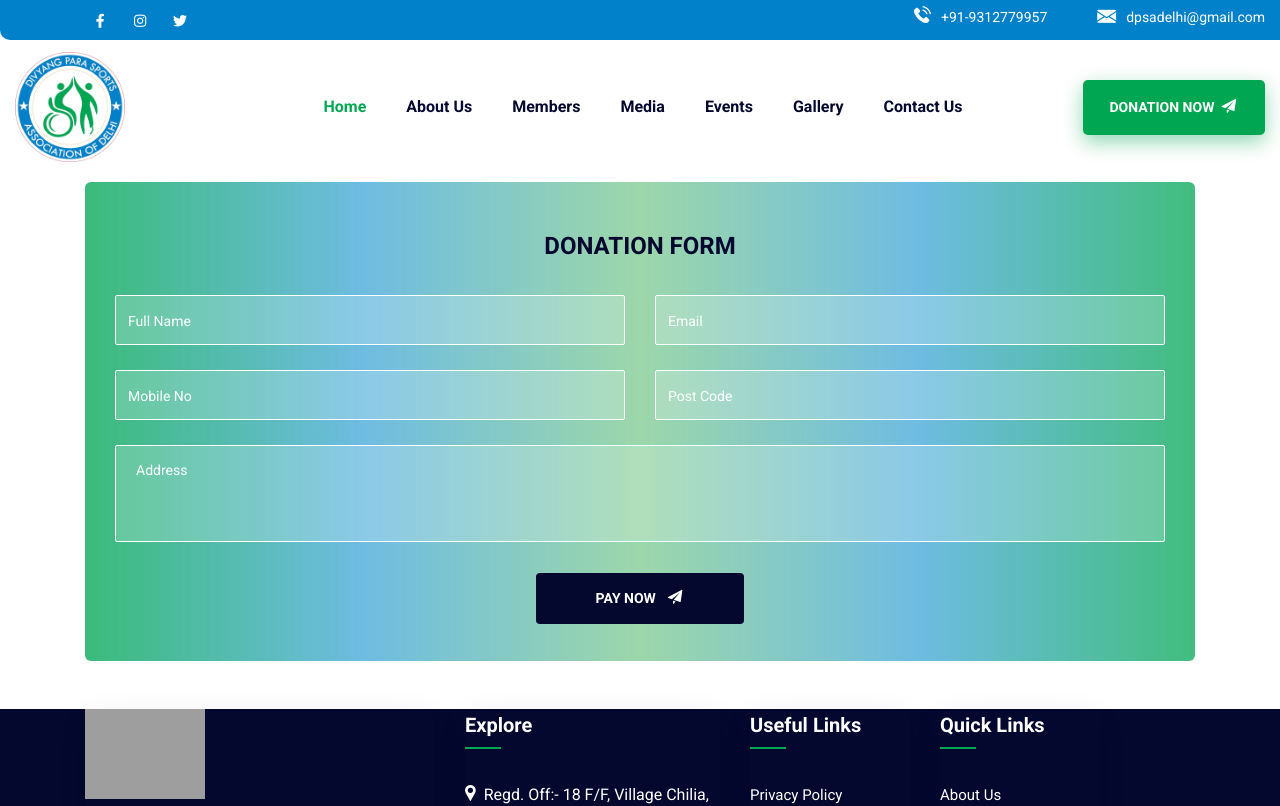
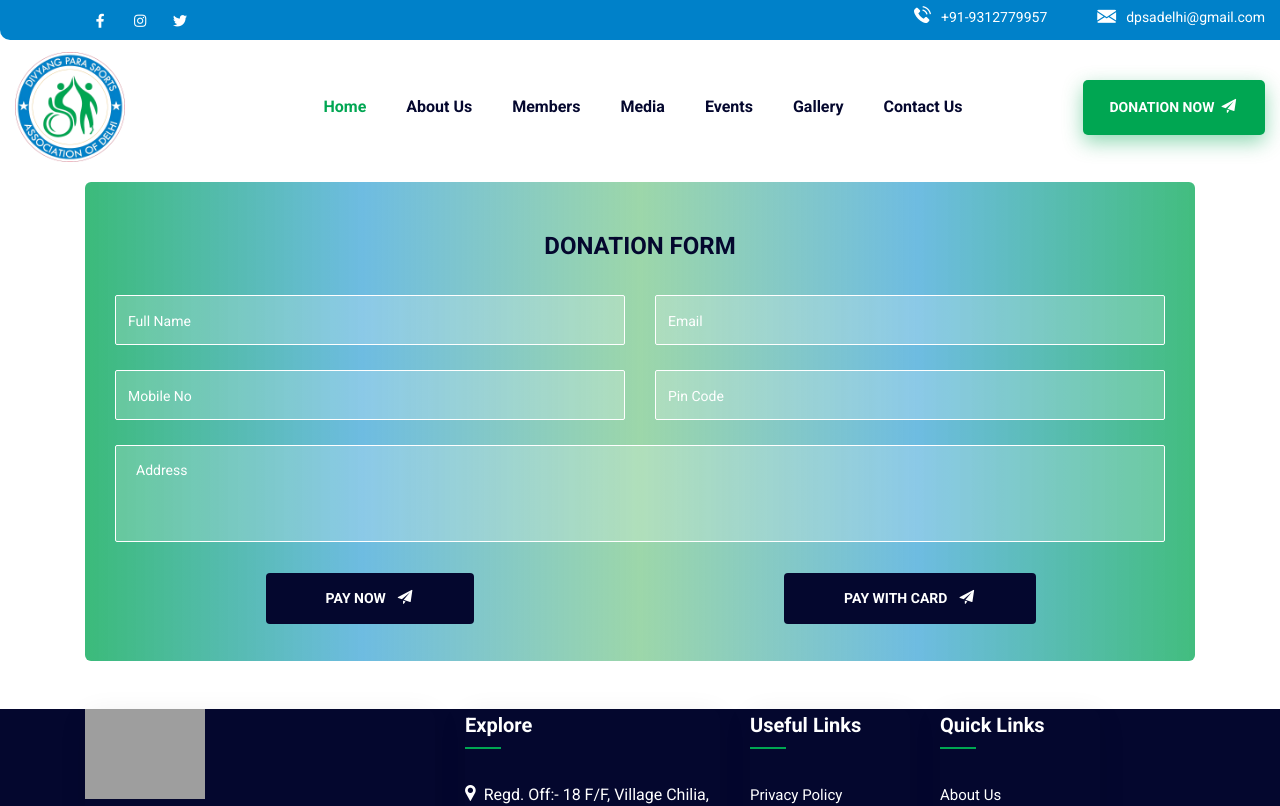
Before and after one commit to Shivisoni19/dpsadelhi_reactsite, a React (Create React App) app: page /donation in a window 1280 px wide. Shown: the top 806 px of the page. Built offline with nearby package versions, Linux system fonts and the light colour scheme; grey boxes are pictures that could not be loaded.

Commit message:
SevenCommit 19Dec

```diff
--- a/package.json
+++ b/package.json
@@ -3,6 +3,7 @@
   "version": "0.1.0",
   "private": true,
   "dependencies": {
+    "@google-pay/button-react": "^3.0.10",
     "@testing-library/jest-dom": "^5.17.0",
     "@testing-library/react": "^13.4.0",
     "@testing-library/user-event": "^13.5.0",
@@ -13,6 +14,7 @@
     "react-router-dom": "^6.20.1",
     "react-scripts": "5.0.1",
     "react-slick": "^0.29.0",
+    "react-stripe-checkout": "^2.6.3",
     "slick-carousel": "^1.8.1",
     "web-vitals": "^2.1.4"
   },
--- a/src/components/donation/DonationForm.jsx
+++ b/src/components/donation/DonationForm.jsx
@@ -1,5 +1,6 @@
-import React from 'react'
-import { Link } from 'react-router-dom'
+import GooglePayButton from "@google-pay/button-react";
+import React from "react";
+import { Link } from "react-router-dom";
 
 const DonationForm = () => {
   return (
@@ -15,7 +16,7 @@ const DonationForm = () => {
                     <h6 className="title">DONATION FORM</h6>
                   </div>
                   <form
-                    action="request.html"
+                    action="#"
                     className="contact-page-form"
                     novalidate="novalidate"
                   >
@@ -36,7 +37,7 @@ const DonationForm = () => {
                         <div className="form-group">
                           <input
                             type="email"
-                            name="lname"
+                            name="email"
                             placeholder="Email"
                             className="form-control"
                             required=""
@@ -60,8 +61,8 @@ const DonationForm = () => {
                         <div className="form-group">
                           <input
                             type="text"
-                            name="phone"
-                            placeholder="Post Code"
+                            name="pcode"
+                            placeholder="Pin Code"
                             className="form-control"
                             required=""
                             aria-required="true"
@@ -77,7 +78,7 @@ const DonationForm = () => {
                           ></textarea>
                         </div>
                       </div>
-                      <div className="col-md-12">
+                      <div className="col-md-6">
                         <div className="btn-wrapper desktop-center">
                           <Link
                             to="/contact"
@@ -87,6 +88,65 @@ const DonationForm = () => {
                           </Link>
                         </div>
                       </div>
+                      <div className="col-md-6">
+                        <div className="btn-wrapper desktop-center">
+                          <Link
+                            to="/contact"
+                            className="boxed-btn political-btn style-01"
+                          >
+                            PAY WITH CARD<i className="icon-paper-plan"></i>
+                          </Link>
+                        </div>
+                      </div>
+                      {/* <GooglePayButton
+                        environment="TEST"
+                        paymentRequest={{
+                          apiVersion: 2,
+                          apiVersionMinor: 0,
+                          allowedPaymentMethods: [
+                            {
+                              type: "CARD",
+                              parameters: {
+                                allowedAuthMethods: [
+                                  "PAN_ONLY",
+                                  "CRYPTOGRAM_3DS",
+                                ],
+                                allowedCardNetworks: ["MASTERCARD", "VISA"],
+                              },
+                              tokenizationSpecification: {
+                                type: "PAYMENT_GATEWAY",
+                                parameters: {
+                                  gateway: "example",
+                                  gatewayMerchantId: "exampleGatewayMerchantId",
+                                },
+                              },
+                            },
+                          ],
+                          merchantInfo: {
+                            merchantId: "12345678901234567890",
+                            merchantName: "Demo Merchant",
+                          },
+                          transactionInfo: {
+                            totalPriceStatus: "FINAL",
+                            totalPriceLabel: "Total",
+                            totalPrice: "100.00",
+                            currencyCode: "USD",
+                            countryCode: "US",
+                          },
+                          shippingAddressRequired:true,
+                          callbackIntents:["PAYMENT_AUTHORIZATION"]
+                        }}
+                        onLoadPaymentData={(paymentRequest) => {
+                          console.log("load payment data", paymentRequest);
+                        }}
+                        onPaymentAuthorized ={paymentData => {
+                          console.log(paymentData);
+                          return {transactionState: 'SUCCESS'}
+                        }}
+                        existingPaymentMethodRequired = 'false'
+                        buttonColor="Black"
+                        buttonType="buy"
+                      /> */}
                     </div>
                   </form>
                 </div>
@@ -97,7 +157,7 @@ const DonationForm = () => {
       </div>
       {/* <!-- Donation Form Section end --> */}
     </>
-  )
-}
+  );
+};
 
-export default DonationForm
+export default DonationForm;
```
Also changed, not shown: 2 other files (tests, documents, lock files or other folders).
